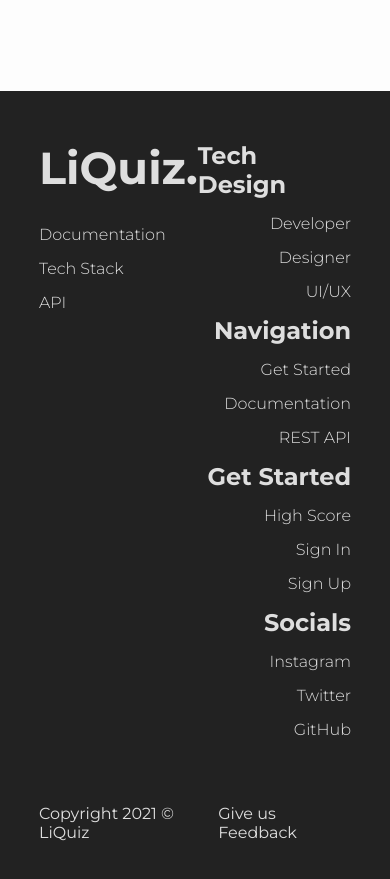
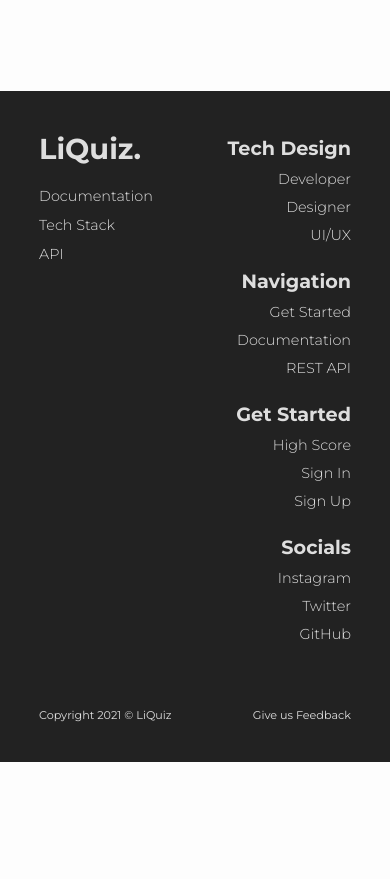
Before and after one commit to gnwncpta/gnwncpta.github.io, a plain HTML site: page LiQuiz/index.html in a window 390 px wide. Shown: the part 6440-7319 px from the top of the page. After the commit the page ends 7202 px from the top, so only its background shows below. Drawn offline with Linux system fonts and the light colour scheme.

Commit message:
Update UI Mobile Version

```diff
--- a/LiQuiz/css/style.css
+++ b/LiQuiz/css/style.css
@@ -376,20 +376,20 @@
 }
 
 /* LEFT SIDE */
-.footer-content .left-footer h2{
+.left-footer h2{
     font-size: 2.8em;
     margin-bottom: 30px;
 }
 
-.footer-content .left-footer ul {
+.left-footer ul {
     list-style: none;
 }
 
-.footer-content .left-footer ul li {
+.left-footer ul li {
     margin: 15px 0;
 }
 
-.footer-content .left-footer ul li a {
+.left-footer ul li a {
     color: #DEDEDE;
     font-weight: 300;
     text-decoration: none;
@@ -615,34 +615,68 @@
 
     /* FOOTER */
 
+    .footer {
+    }
+
     .footer-content {
+        margin: 40px auto;
         flex-wrap: nowrap;
         justify-content: space-between;
     }
 
-    .right-footer{
+    .left-footer h2{
+        font-size: 1.8em;
+        margin-bottom: 20px;
+    }
+
+    .left-footer ul li {
+        margin: 10px 0;
+    }
+
+    .left-footer ul li a{
+        font-size: .9em;
+    }
+
+
+    .right-footer {
         flex-direction: column;
     }
 
-    .right-footer .tech-design, .navigation, .get-started, .socials {
-        align-items: flex-end;
+    .right-footer .tech-design {
+        margin-top:5px;
     }
 
-    .right-footer .tech-design ul li{
+    .right-footer .tech-design,
+    .right-footer .navigation,
+    .right-footer .get-started,
+    .right-footer .socials {
         text-align: right;
     }
 
-    .right-footer .navigation ul li{
-        text-align: right;
+    .right-footer .tech-design h2,
+    .right-footer .navigation h2,
+    .right-footer .get-started h2,
+    .right-footer .socials h2 {
+        font-size: 1.2em;
     }
 
-    .right-footer .get-started ul li{
-        text-align: right;
+    .right-footer .tech-design ul,
+    .right-footer .navigation ul,
+    .right-footer .get-started ul,
+    .right-footer .socials ul {
+        margin-bottom: 15px;
     }
 
+    .right-footer .tech-design ul li,
+    .right-footer .navigation ul li,
+    .right-footer .get-started ul li,
     .right-footer .socials ul li{
-        text-align: right;
+        font-size: .9em;
+        margin: 10px 0;
     }
 
+    .copyright {
+        font-size: .7em;
+    }
 
 }
```
Also changed, not shown: LiQuiz/home.js (line endings or trailing spaces).
